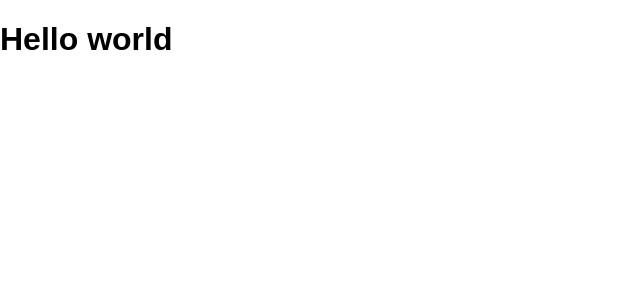
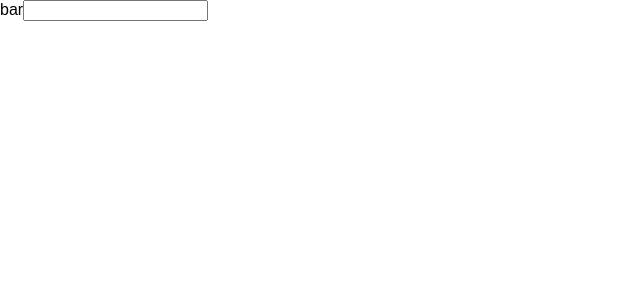
Before and after one commit to kazoogon/redux-react, a React (Create React App) app: page / in a window 1280 px wide. Shown: the top 300 px of the page, without its empty margins (0-640 px from the left). Built offline with nearby package versions, Linux system fonts and the light colour scheme.

Commit message:
learn JSX syntax np.<React.Fragment>

```diff
--- a/src/App.js
+++ b/src/App.js
@@ -1,11 +1,13 @@
+//ここのReactはJSX->JSに変換で使用する
 import React, { Component } from 'react';
 
 class App extends Component {
   render() {
     return (
-        <h1>
-          Hello world
-        </h1>
+        <React.Fragment>{/*divとかだしてくねーよ！　って時はこれ使って*/}
+            <label htmlFor="bar">bar</label>{/*ラベルのfor属性はこういう書き方*/}
+            <input type="text" onChange={() => {console.log("I am clicked")}} />
+        </React.Fragment>
     );
   }
 }
```
